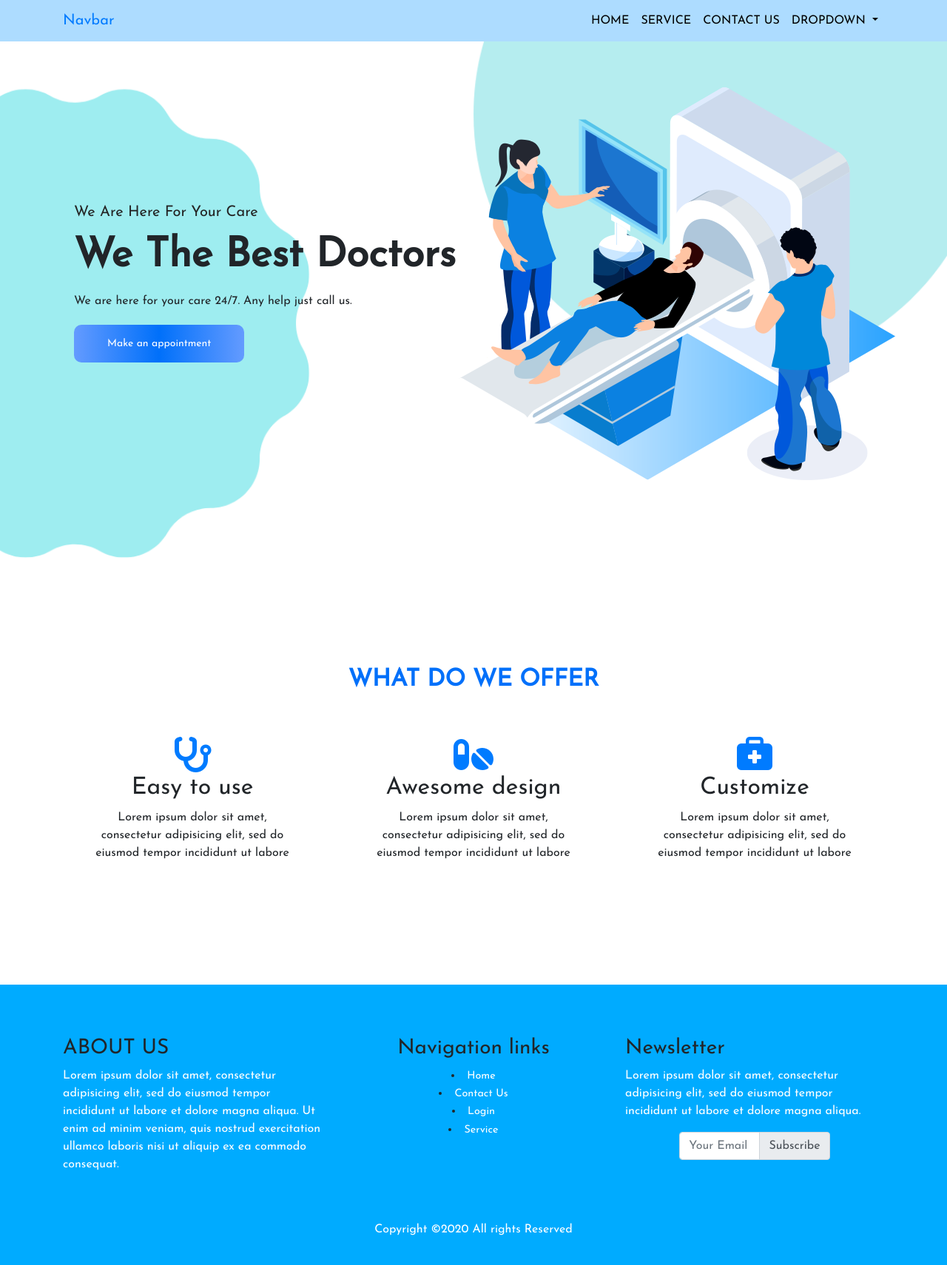
After one commit to mehalr148/sample, a Django app: page /home in a window 1280 px wide. The commit adds this page. Shown: the whole page at 74% size. Run offline with Django 3.2, Linux system fonts and the light colour scheme; some libraries are stand-ins or nearby versions.

Commit message:
added homepage

```diff
--- a/fileapp/views.py
+++ b/fileapp/views.py
@@ -38,6 +38,13 @@ def index(request):
 
 
 	return render(request,'index.html')
+
+
+def home(request):
+
+
+	return render(request,'home.html')
+
 
 def extract_info():
 
--- a/myproj/urls.py
+++ b/myproj/urls.py
@@ -20,5 +20,6 @@ from fileapp import views
 urlpatterns = [
     path('admin/', admin.site.urls),
     path('',views.index ,name='index'),
+    path('home',views.home ,name='home'),
     path('excel',views.excel ,name='excel'),
 ]
--- /dev/null
+++ b/static/index.css
@@ -0,0 +1,116 @@
+*{
+margin: 0; padding: 0;
+box-sizing: border-box;
+font-family: 'Josefin Sans', sans-serif;
+}
+
+.navbar-nav li a{
+	color: black;
+}
+
+header{
+ width: 100%;
+ height: 100vh;
+ background-image: url('../static/bg.png');
+ background-repeat: no-repeat;
+ background-size: 100% 100%;
+
+}
+
+main{
+ width: 100%;
+ display: flex;
+ justify-content: space-between;
+ align-items: center;
+}
+
+main .right-sec{
+ padding-right: 70px;
+}
+
+main .left-sec{
+ padding-left: 100px;
+}
+
+figure{
+	padding-top: 20%;
+}
+
+.left-sec h2{
+ font-size: 20px;
+ text-transform: capitalize;
+ font-weight: lighter;
+ color: #242424;
+ margin-top: 100px;
+}
+
+.left-sec h1{
+ font-size: 55px;
+ text-transform: capitalize;
+ font-weight: 700;
+ margin: 15px 0;
+}
+
+.left-sec p{
+ margin-bottom: 20px;
+}
+
+.left-sec button{
+ padding: 15px 45px;
+ text-align: center;
+ font-size: 14px;
+ color: #fff;
+ border: none;
+ background-image: linear-gradient(to right,#649bff,#0070fa,#649bff);
+ border-radius: 10px;
+}
+
+/*something*/
+
+#h{
+	color: #0070fa;
+}
+
+
+.header-extradiv{
+	width:100% ;
+	height: auto;
+	margin: 100px 0;
+	text-align: center;
+}
+
+.extra-div{
+	background: #fff;
+	border: medium none;
+	padding: 50px!important;
+	border-radius: 3px;
+	transition: 0.3s;
+}
+
+.extra-div:hover{
+	box-shadow: 0 0 20px 0 rgba(0,0,0,0.3);
+	transform: translateY(-20px);
+}
+
+/*footer*/
+
+.footersection{
+	width: 100%;
+	height: auto;
+	padding: 70px 0 20px 0;
+	background: #00abff;
+	position: relative;
+}
+
+.footersection p{
+	color: #fff;
+}
+
+.footersection li a{
+	font-size: 0.9rem;
+	line-height: 1.6;
+	font-weight: 400;
+	color: #fff;
+	text-transform: capitalize;
+
+}
--- /dev/null
+++ b/templates/home.html
@@ -0,0 +1,155 @@
+{% load static %}
+<!DOCTYPE html>
+<html>
+<head>
+	<title></title>
+	 <meta charset="utf-8">
+  <meta name="viewport" content="width=device-width, initial-scale=1">
+  <link rel="stylesheet" href="https://maxcdn.bootstrapcdn.com/bootstrap/4.5.2/css/bootstrap.min.css">
+  <link rel="stylesheet" type="text/css" href="{% static 'index.css' %}">
+ <link href="https://fonts.googleapis.com/css?family=Josefin+Sans&display=swap" rel="stylesheet">
+<script src="https://kit.fontawesome.com/3c35f8069e.js" crossorigin="anonymous"></script>
+</head>
+<body>
+	<header>
+	<div class="header">
+		<nav class="navbar navbar-expand-lg fixed-top" style="background-color: #addcff;">
+			<div class="container">
+  <a class="navbar-brand" href="#">Navbar</a>
+  <button class="navbar-toggler" type="button" data-toggle="collapse" data-target="#navbarSupportedContent" aria-controls="navbarSupportedContent" aria-expanded="false" aria-label="Toggle navigation">
+    <span class="navbar-toggler-icon"></span>
+  </button>
+
+  <div class="collapse navbar-collapse" id="navbarSupportedContent">
+    <ul class="navbar-nav ml-auto text-uppercase" >
+      <li class="nav-item active">
+        <a class="nav-link" href="#">Home <span class="sr-only">(current)</span></a>
+      </li>
+      <li class="nav-item">
+        <a class="nav-link" href="#">Service</a>
+      </li>
+      <li class="nav-item">
+        <a class="nav-link" href="#">Contact us</a>
+      </li>
+      <li class="nav-item dropdown">
+        <a class="nav-link dropdown-toggle" href="#" id="navbarDropdown" role="button" data-toggle="dropdown" aria-haspopup="true" aria-expanded="false">
+          Dropdown
+        </a>
+        <div class="dropdown-menu" aria-labelledby="navbarDropdown">
+          <a class="dropdown-item" href="#">Action</a>
+          <a class="dropdown-item" href="#">Another action</a>
+          <div class="dropdown-divider"></div>
+          <a class="dropdown-item" href="#">Something else here</a>
+        </div>
+      </li>
+    </ul>
+    </div>
+
+  </div>
+</nav>
+	</div>
+	<main>
+  <section class="left-sec">
+   <h2> We Are Here For Your Care</h2>
+   <h1>  We The Best Doctors</h1>
+   <p>We are here for your care 24/7. Any help just call us.</p>
+   <button>
+     Make an appointment
+   </button>
+  </section>
+
+  <section class="right-sec">
+   <figure>
+    <img src="{% static 'home.png' %}">
+   </figure>
+  </section>
+ </main>
+ </header>
+
+ <!-- something nice -->
+ <section class="header-extradiv">
+ 	<div class="container">
+ 		<h2 class="text-center font-weight-bold" id="h">WHAT DO WE OFFER</h2>
+ 		<div class="row">
+ 			<div class=" extra-div col-lg-4 col-md-4 col-12">
+ 				<a href="#"><i class="fas fa-stethoscope fa-3x" aria-hidden="true"></i></a>
+ 				<h2>Easy to use</h2>
+ 				<p>Lorem ipsum dolor sit amet, consectetur adipisicing elit, sed do eiusmod tempor incididunt ut labore </p>
+ 			</div>
+ 			<div class=" extra-div col-lg-4 col-md-4 col-12">
+ 				<a href="#"><i class="fas fa-pills fa-3x"></i></a>
+ 				<h2>Awesome design</h2>
+ 				<p>Lorem ipsum dolor sit amet, consectetur adipisicing elit, sed do eiusmod tempor incididunt ut labore </p>
+ 			</div>
+ 			<div class=" extra-div col-lg-4 col-md-4 col-12">
+ 				<a href="#"><i class="fas fa-briefcase-medical fa-3x"></i></a>
+ 				<h2>Customize</h2>
+ 				<p>Lorem ipsum dolor sit amet, consectetur adipisicing elit, sed do eiusmod tempor incididunt ut labore </p>
+ 			</div>
+ 		</div>
+ 	</div>
+ </section>
+
+
+ <!-- end of something nice -->
+ <!-- footer -->
+ <footer class="footersection" id="footerdiv">
+  <div class="container">
+    <div class="row">
+      <div class="col-lg-4 col-md-6 col-12 footer-div">
+        <div>
+          <h3>ABOUT US</h3>
+          <p>Lorem ipsum dolor sit amet, consectetur adipisicing elit, sed do eiusmod
+          tempor incididunt ut labore et dolore magna aliqua. Ut enim ad minim veniam,
+          quis nostrud exercitation ullamco laboris nisi ut aliquip ex ea commodo
+          consequat. </p>
+        </div>
+      </div>
+
+       <div class="col-lg-4 col-md-6 col-12 footer-div text-center">
+        <div>
+          <h3>Navigation links</h3>
+          <li><a href="#">Home</a></li>
+          <li><a href="#">contact us</a></li>
+          <li><a href="#">Login</a></li>
+          <li><a href="#">Service</a></li>
+        </div>
+      </div>
+
+
+       <div class="col-lg-4 col-md-6 col-12 footer-div">
+        <div>
+          <h3>Newsletter</h3>
+          <p>Lorem ipsum dolor sit amet, consectetur adipisicing elit, sed do eiusmod
+          tempor incididunt ut labore et dolore magna aliqua. </p>
+
+          <div class="container newsletter-main">
+            <div class="row">
+              <div class="col-lg-8 offset-lg-2 col-12 ">
+                <div class="input-group mb-3">
+                  <input type="text" class="form-control news-input" placeholder="Your Email">
+                  <div class="input-group-append">
+                    <span class="input-group-text">Subscribe</span>
+                  </div>
+                </div>
+              </div>
+            </div>
+          </div>
+
+        </div>
+      </div>
+
+    </div>
+
+    <div class="mt-5 text-center"><p>Copyright ©2020 All rights Reserved</p> </div>
+  </div>
+
+ </footer>
+ <!-- end of footer -->
+
+
+<script src="https://ajax.googleapis.com/ajax/libs/jquery/3.5.1/jquery.min.js"></script>
+  <script src="https://cdnjs.cloudflare.com/ajax/libs/popper.js/1.16.0/umd/popper.min.js"></script>
+  <script src="https://maxcdn.bootstrapcdn.com/bootstrap/4.5.2/js/bootstrap.min.js"></script>
+</body>
+</html>
```
Also changed, not shown: templates/index.html (+3 -40 lines), db.sqlite3 (added), static/bg.png (added), static/home.png (added).
